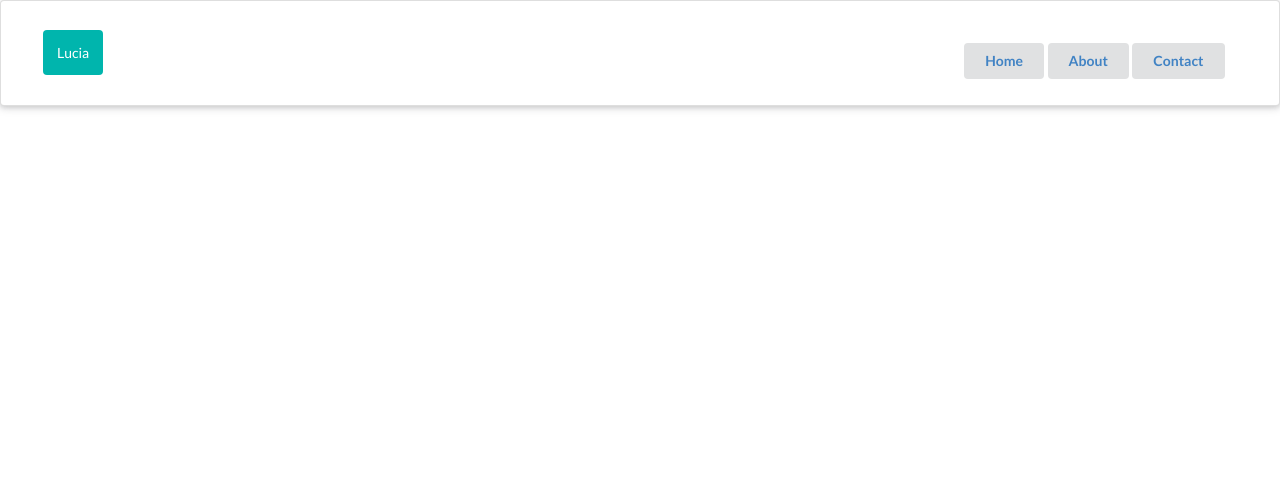
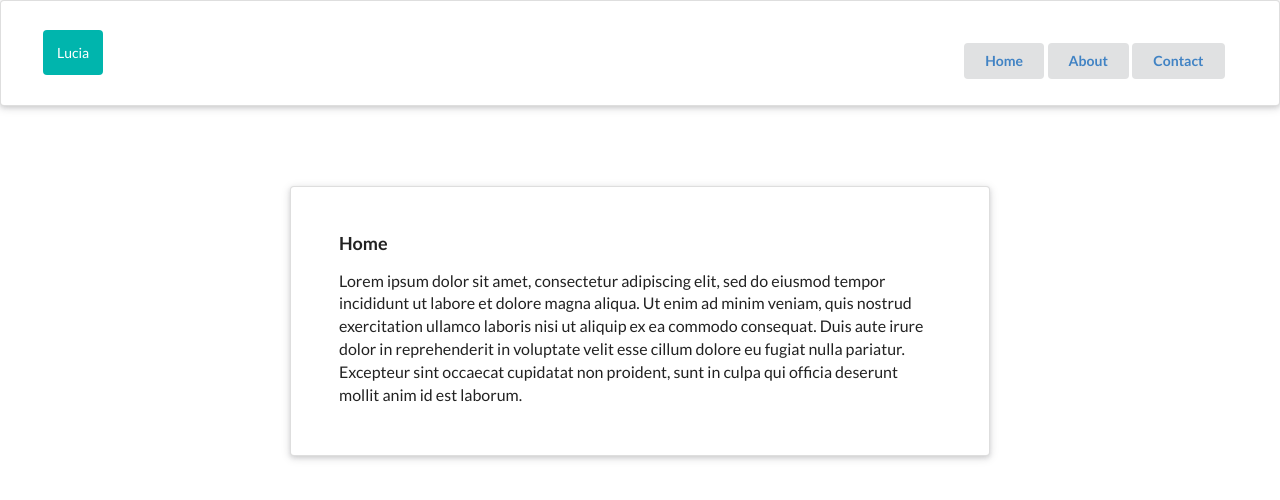
Before and after one commit to LUCIALOPEZAMAYOL/proyecto-react-router, a React (Create React App) app: page / in a window 1280 px wide. Shown: the top 500 px of the page. Built offline with nearby package versions, Linux system fonts and the light colour scheme.

Commit message:
instalación react router dom

```diff
--- a/package.json
+++ b/package.json
@@ -8,6 +8,7 @@
     "@testing-library/user-event": "^13.5.0",
     "react": "^18.1.0",
     "react-dom": "^18.1.0",
+    "react-router-dom": "^6.3.0",
     "react-scripts": "5.0.1",
     "web-vitals": "^2.1.4"
   },
--- a/src/App.js
+++ b/src/App.js
@@ -1,11 +1,24 @@
 import React from 'react';
+import { BrowserRouter,Routes,Route } from 'react-router-dom';
 import Navbar from './components/Navbar';
+import Home from './components/Home';
+import About from './components/About';
+import Contact from './components/Contact';
 
 function App() {
   return (
-    <div className="App">
-      <Navbar></Navbar>
-    </div>
+    <BrowserRouter>
+      <div className="App">
+        <Navbar />
+        <Routes>
+          <Route path='/' element={<Home />} />
+          <Route path='/about' element={<About />} />
+          <Route path='/contact' element={<Contact />} />
+        </Routes>
+
+      </div>
+    </BrowserRouter>
+
   );
 }
 
--- a/src/components/Navbar.js
+++ b/src/components/Navbar.js
@@ -1,11 +1,12 @@
 import React from "react";
+import { Link, NavLink } from "react-router-dom";
 const Navbar = () => {
     return(
         <nav className="ui raised very padded segment">
-            <a className="ui teal inverted segment" href="/">Lucia</a>
+            <Link className="ui teal inverted segment" href="/">Lucia</Link>
             <div className="ui right floated header">
-                <button className="ui button"><a href="/">Home</a></button>
-                <button className="ui button"><a href="/about">About</a></button>
+                <button className="ui button"><Link href="/">Home</Link></button>
+                <button className="ui button"><NavLink href="/about">About</NavLink></button>
                 <button className="ui button"><a href="/contact">Contact</a></button>
             </div>
 
```
Also changed, not shown: 1 other file (tests, documents, lock files or other folders).
